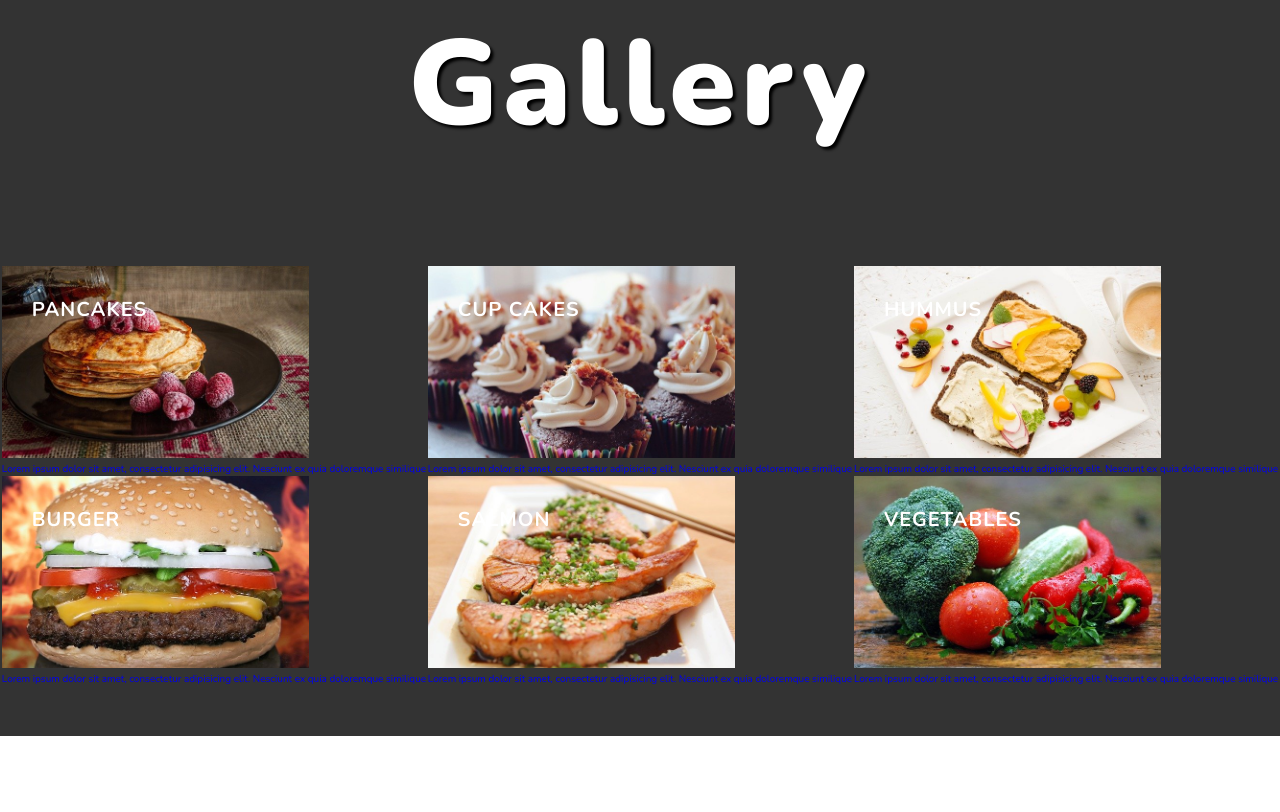
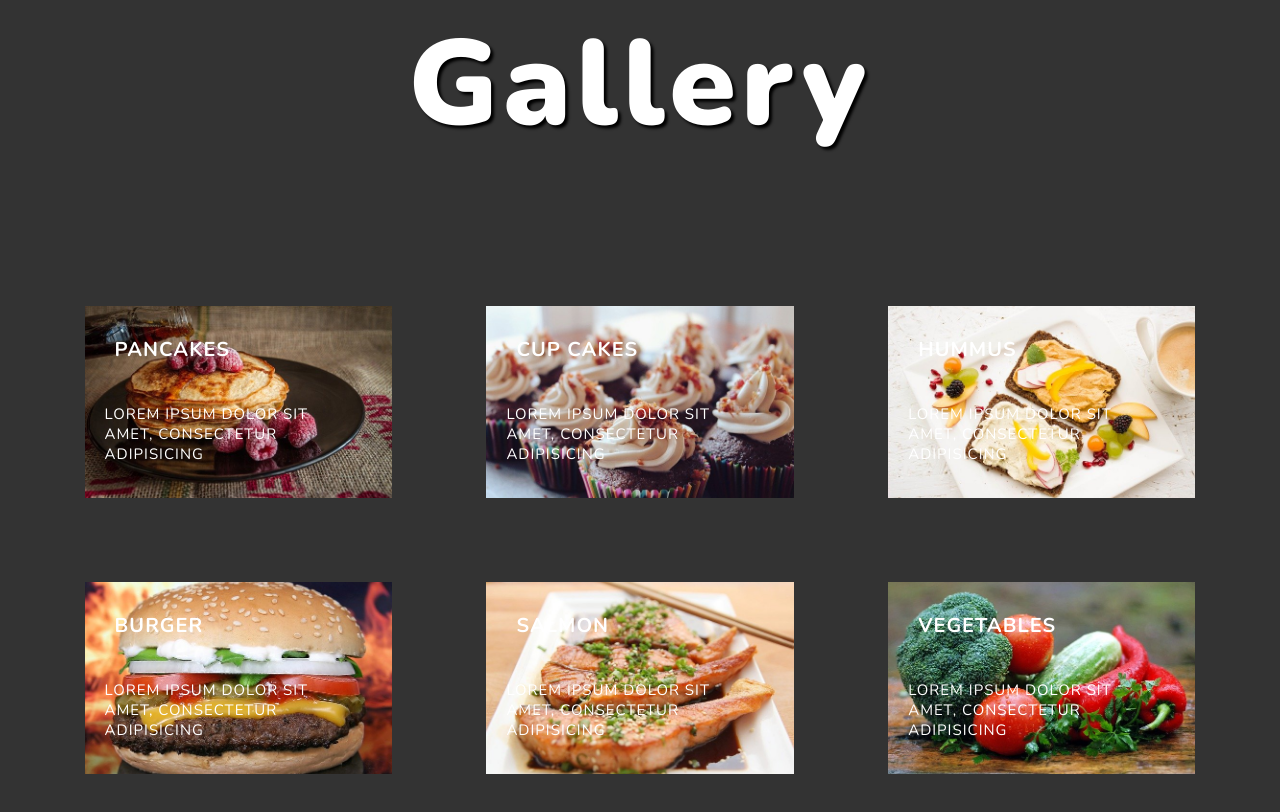
Before and after one commit to TreyK95/food-site, a plain HTML site: page index.html in a window 1280 px wide. Shown: the part 1647-2459 px from the top of the page. Before the commit the page ends 2383 px from the top, so only its background shows below. Drawn offline with nearby package versions, Linux system fonts and the light colour scheme.

Commit message:
stlying for description done

```diff
--- a/index.html
+++ b/index.html
@@ -66,16 +66,14 @@
             <img src="images/images/gallery-img-1.jpg" class="food-img" />
             <h3 class="food-name">Pancakes</h3>
             <p class="food-description">
-              Lorem ipsum dolor sit amet, consectetur adipisicing elit. Nesciunt
-              ex quia doloremque similique
+              Lorem ipsum dolor sit amet, consectetur adipisicing
             </p>
           </a>
           <a href="#" class="gallery-link" title="Order Now">
             <img src="images/images/gallery-img-2.jpg" class="food-img" />
             <h3 class="food-name">Cup Cakes</h3>
             <p class="food-description">
-              Lorem ipsum dolor sit amet, consectetur adipisicing elit. Nesciunt
-              ex quia doloremque similique
+              Lorem ipsum dolor sit amet, consectetur adipisicing
             </p></a
           >
 
@@ -83,8 +81,7 @@
             <img src="images/images/gallery-img-3.jpg" class="food-img" />
             <h3 class="food-name">Hummus</h3>
             <p class="food-description">
-              Lorem ipsum dolor sit amet, consectetur adipisicing elit. Nesciunt
-              ex quia doloremque similique
+              Lorem ipsum dolor sit amet, consectetur adipisicing
             </p></a
           >
 
@@ -92,8 +89,7 @@
             <img src="images/images/gallery-img-4.jpg" class="food-img" />
             <h3 class="food-name">Burger</h3>
             <p class="food-description">
-              Lorem ipsum dolor sit amet, consectetur adipisicing elit. Nesciunt
-              ex quia doloremque similique
+              Lorem ipsum dolor sit amet, consectetur adipisicing
             </p></a
           >
 
@@ -101,16 +97,14 @@
             <img src="images/images/gallery-img-5.jpg" class="food-img" />
             <h3 class="food-name">Salmon</h3>
             <p class="food-description">
-              Lorem ipsum dolor sit amet, consectetur adipisicing elit. Nesciunt
-              ex quia doloremque similique
+              Lorem ipsum dolor sit amet, consectetur adipisicing
             </p>
           </a>
           <a href="#" class="gallery-link" title="Order Now">
             <img src="images/images/gallery-img-6.jpg" class="food-img" />
             <h3 class="food-name">Vegetables</h3>
             <p class="food-description">
-              Lorem ipsum dolor sit amet, consectetur adipisicing elit. Nesciunt
-              ex quia doloremque similique
+              Lorem ipsum dolor sit amet, consectetur adipisicing
             </p>
           </a>
         </div>
--- a/style.css
+++ b/style.css
@@ -165,6 +165,7 @@ html {
 }
 .gallery-link {
   position: relative;
+  margin: 4rem 1rem;
 }
 .food-img {
   width: 24vw;
@@ -181,4 +182,16 @@ html {
   letter-spacing: 0.1rem;
   color: #fff;
 }
+.food-description {
+  position: absolute;
+  bottom: 3vw;
+  left: 2rem;
+  width: 70%;
+  font-size: 1.5rem;
+  font-weight: 300;
+  letter-spacing: 0.1rem;
+  text-transform: uppercase;
+  color: #fff;
+}
+
 /* end of seciton 3 */
```
